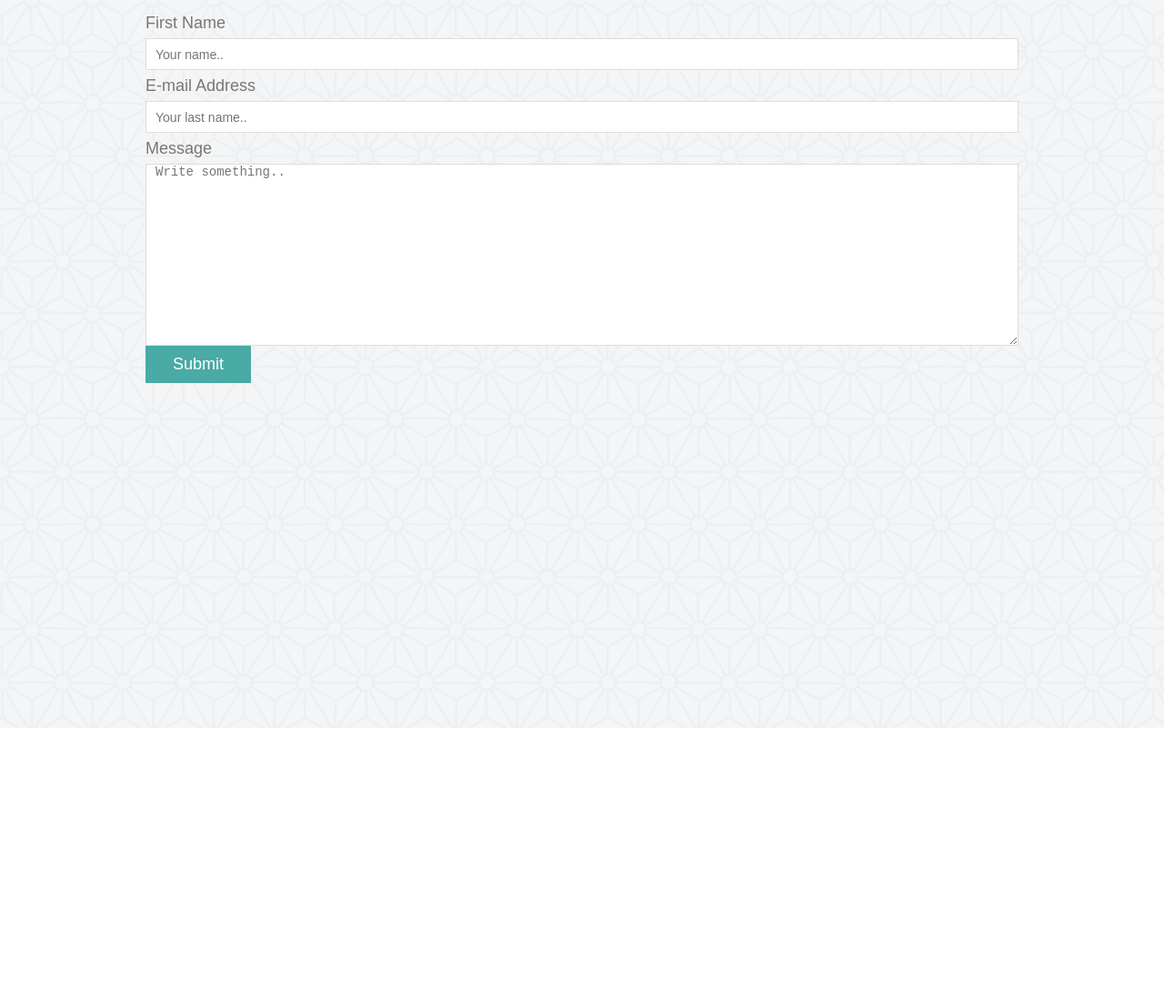
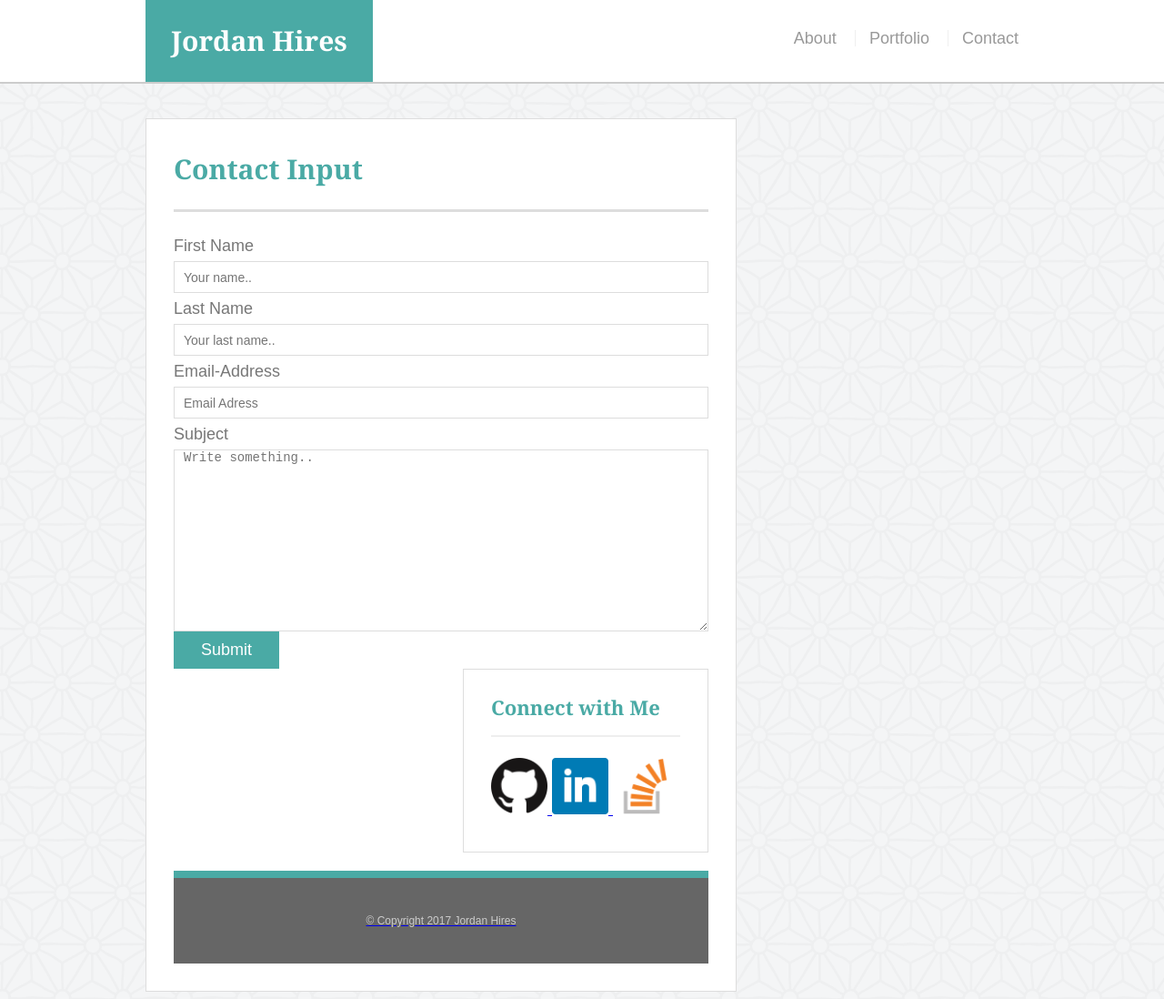
Before and after one commit to Hiresjo1/Basic-Portfolio, a plain HTML site: page contact.html in a window 1280 px wide. Shown: the whole page at 91% size. Before the commit the page ends 800 px from the top, so only its background shows below. Drawn offline with Linux system fonts and the light colour scheme; files that its build step writes are made by us from their sources; files whose address does not match are found by name.

Commit message:
Revised and Updated Homework Assignment

```diff
--- a/assets/css/style.css
+++ b/assets/css/style.css
@@ -184,6 +184,17 @@ h3,
 
 /*contact page*/
 
+
+body{
+    color: #777777;
+    background-image: url("../images/asanoha-400px.png");
+    border-color: #dddddd;
+    background-color: #ffffff;
+    font-size: 18px;
+    line-height: 34px;
+    font-family: 'Arial', 'Helvetica Neue', Helvetica, sans-serif;
+}
+
 #contact-form ul {
     margin-bottom: 20px;
 }
@@ -193,12 +204,14 @@ h3,
 label,
 input[type=text],
 input[type=email],
+input[type=subject],
 textarea {
     display: block;
     width: 100%;
 }
 input[type=text],
 input[type=email],
+input[type=subject],
 textarea {
     height: 35px;
     border: 1px solid #ddd;
--- a/contact.html
+++ b/contact.html
@@ -2,27 +2,63 @@
 <html lang="en-us">
 <head>
     <meta charset="utf-8">
-    <link rel="stylesheet" type="text/css" href="style.css">
-  <title>Contact Page</title>
+    <meta name="viewport" content="width=device-width, initial-scale=1">
+
+  <title>About | Jordan Hires</title>
+  <link rel="stylesheet" type="text/css" href="assets/css/reset.css">
+    <link rel="stylesheet" type="text/css" href="assets/css/style.css">
 </head>
 <body>
 
-<div class="container">
+    <header id="masthead">
+        <div class="container">
+          <a href="index.html" id="logo">Jordan Hires</a>
+        <nav>
+          <a href="index.html">About</a>
+          <a href="Portfolio.html">Portfolio</a>
+          <a href="contact.html">Contact</a>
+        </nav>
+        </div>
+    </header>
+
+        <div id="main-container" class="container">
+      <section class="main-section">
+      <h1>Contact Input</h1>
+
+      <div class="container">
   <form action="/action_page.php">
 
     <label for="fname">First Name</label>
     <input type="text" id="fname" name="firstname" placeholder="Your name..">
 
-    <label for="Email">E-mail Address</label>
-    <input type="text" id="Email" name="Email Address" placeholder="Your last name..">
+    <label for="lname">Last Name</label>
+    <input type="text" id="lname" name="lastname" placeholder="Your last name..">
 
+    <label for="Email">Email-Address</label>
+    <input type="text" id="Email-Address" placeholder="Email Adress">
 
-    <label for="Subject">Message</label>
-    <textarea id="Message" name="Message" placeholder="Write something.." style="height:200px"></textarea>
+    <label for="subject">Subject</label>
+    <textarea id="subject" name="subject" placeholder="Write something.." style="height:200px"></textarea>
 
     <input type="submit" value="Submit">
 
   </form>
 </div>
+
+<section class="sidebar">
+      <div id="connect">
+      <h2>Connect with Me</h2>
+
+      <a href="http://www.github.com/Hiresjo1"><img alt="Git" src="assets/images/1495268526_github.png" class="social"</a>
+      </a><a href="http://www.linkedin.com/in/Hiresjo"><img alt="Linkedin" src="assets/images/1495268543_square-linkedin.png" class="social"</a>
+      </a><a href="http://www.stackoverflow.com/users/7853729/jordan-hires"><img alt="Stackoverflow" src="assets/images/1495268595_stackoverflow.png" class="social"</a>
+        </div>
+      </section>
+
+<footer>
+      <div class="container">
+          &copy; Copyright 2017 Jordan Hires
+      </div>
+</footer>
 </body>
 </html>
```
Also changed, not shown: index.html (+1 -1 lines), portfolio.html (+45 -0 lines).
